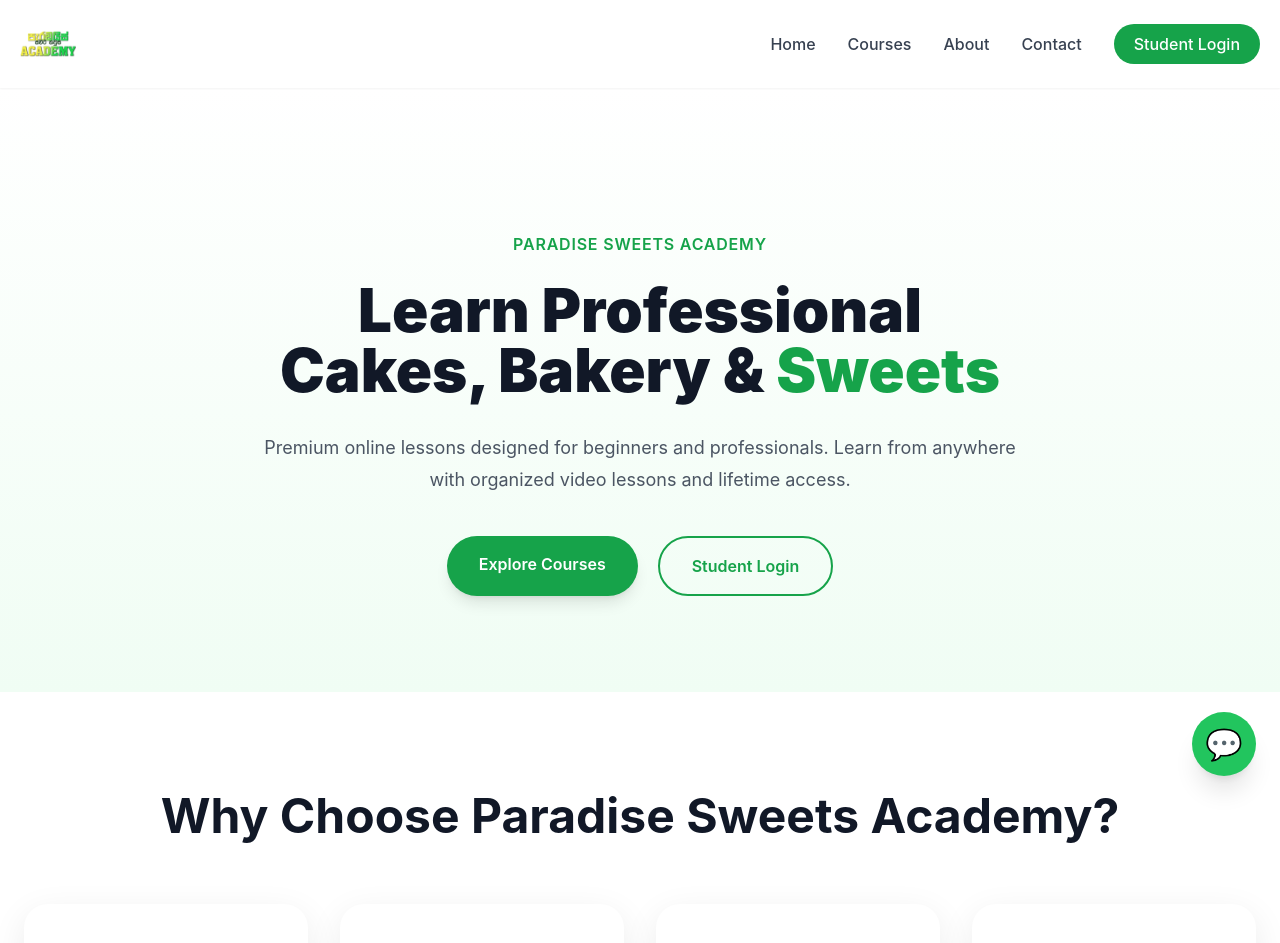
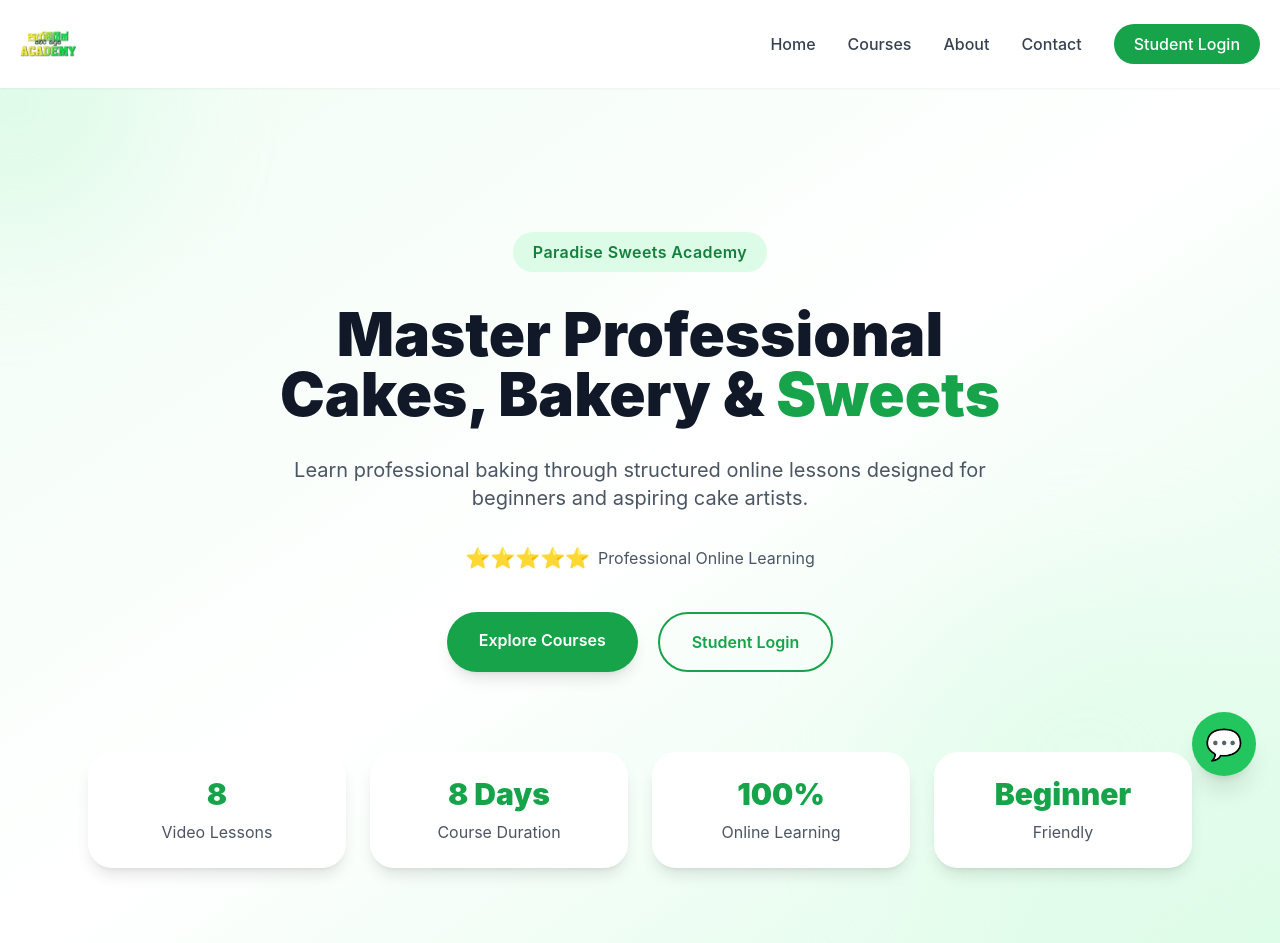
Before and after one commit to paradisesweethouseinfo/paradise-sweets-course-website-, a React (Vite) app: page / in a window 1280 px wide. Shown: the top 943 px of the page. Built offline with nearby package versions, Linux system fonts and the light colour scheme.

Commit message:
Update website

```diff
--- a/src/components/Hero.jsx
+++ b/src/components/Hero.jsx
@@ -3,51 +3,124 @@
 
 export default function Hero() {
   return (
-    <section className="pt-36 pb-24 bg-gradient-to-b from-white to-green-50">
-      <div className="max-w-5xl mx-auto px-6 text-center">
+    <section className="relative overflow-hidden bg-gradient-to-br from-green-50 via-white to-green-100 pt-28 md:pt-36 pb-24">
 
-        <motion.div
+      {/* Background Blobs */}
+      <div className="absolute -top-32 -left-32 w-72 h-72 bg-green-200 rounded-full blur-3xl opacity-30"></div>
+
+      <div className="absolute bottom-0 right-0 w-96 h-96 bg-green-100 rounded-full blur-3xl opacity-40"></div>
+
+      <div className="max-w-6xl mx-auto px-6 relative z-10 text-center">
+
+        {/* Academy Name */}
+
+        <motion.span
+          initial={{ opacity: 0, y: -20 }}
+          animate={{ opacity: 1, y: 0 }}
+          transition={{ duration: 0.6 }}
+          className="inline-block bg-green-100 text-green-700 px-5 py-2 rounded-full font-semibold tracking-wide"
+        >
+          Paradise Sweets Academy
+        </motion.span>
+
+        {/* Heading */}
+
+        <motion.h1
           initial={{ opacity: 0, y: 40 }}
           animate={{ opacity: 1, y: 0 }}
           transition={{ duration: 0.8 }}
+          className="mt-8 text-4xl md:text-6xl font-black text-gray-900 leading-tight"
         >
-          <span className="text-green-600 font-semibold tracking-wider uppercase">
-            Paradise Sweets Academy
-          </span>
-
-          <h1 className="text-5xl md:text-6xl font-black mt-6 leading-tight text-gray-900">
-            Learn Professional
+          Master Professional
           <br />
           Cakes, Bakery &
           <span className="text-green-600"> Sweets</span>
-          </h1>
+        </motion.h1>
 
-          <p className="mt-8 text-gray-600 text-lg leading-8 max-w-3xl mx-auto">
-            Premium online lessons designed for beginners and professionals.
-            Learn from anywhere with organized video lessons and lifetime access.
-          </p>
+        {/* Subtitle */}
 
-          <div className="flex justify-center gap-5 mt-10 flex-wrap">
+        <motion.p
+          initial={{ opacity: 0 }}
+          animate={{ opacity: 1 }}
+          transition={{ delay: .3 }}
+          className="mt-8 max-w-3xl mx-auto text-lg md:text-xl text-gray-600 leading-8"
+        >
+          Learn professional baking through structured online lessons designed
+          for beginners and aspiring cake artists.
+        </motion.p>
+
+        {/* Trust Badge */}
+
+        <motion.div
+          initial={{ opacity: 0 }}
+          animate={{ opacity: 1 }}
+          transition={{ delay: .5 }}
+          className="mt-8 flex justify-center items-center gap-2 text-yellow-500 text-xl"
+        >
+          ⭐⭐⭐⭐⭐
+          <span className="text-gray-600 text-base">
+            Professional Online Learning
+          </span>
+        </motion.div>
+
+        {/* Buttons */}
+
+        <motion.div
+          initial={{ opacity:0,y:30 }}
+          animate={{ opacity:1,y:0 }}
+          transition={{ delay:.6 }}
+          className="flex flex-wrap justify-center gap-5 mt-10"
+        >
 
           <Link
             to="/courses"
-              className="bg-green-600 text-white px-8 py-4 rounded-full hover:bg-green-700 transition font-semibold shadow-lg"
+            className="bg-green-600 text-white px-8 py-4 rounded-full font-semibold shadow-lg hover:bg-green-700 hover:scale-105 transition duration-300"
           >
             Explore Courses
           </Link>
 
           <Link
             to="/login"
-              className="border-2 border-green-600 text-green-600 px-8 py-4 rounded-full hover:bg-green-600 hover:text-white transition font-semibold"
+            className="border-2 border-green-600 text-green-600 px-8 py-4 rounded-full font-semibold hover:bg-green-600 hover:text-white hover:scale-105 transition duration-300"
           >
             Student Login
           </Link>
 
+        </motion.div>
+
+        {/* Statistics */}
+
+        <motion.div
+          initial={{ opacity:0,y:40 }}
+          animate={{ opacity:1,y:0 }}
+          transition={{ delay:.9 }}
+          className="grid grid-cols-2 md:grid-cols-4 gap-6 mt-20"
+        >
+
+          <div className="bg-white rounded-3xl shadow-lg p-6 hover:-translate-y-2 transition">
+            <h3 className="text-3xl font-black text-green-600">8</h3>
+            <p className="mt-2 text-gray-600">Video Lessons</p>
+          </div>
+
+          <div className="bg-white rounded-3xl shadow-lg p-6 hover:-translate-y-2 transition">
+            <h3 className="text-3xl font-black text-green-600">8 Days</h3>
+            <p className="mt-2 text-gray-600">Course Duration</p>
+          </div>
+
+          <div className="bg-white rounded-3xl shadow-lg p-6 hover:-translate-y-2 transition">
+            <h3 className="text-3xl font-black text-green-600">100%</h3>
+            <p className="mt-2 text-gray-600">Online Learning</p>
+          </div>
+
+          <div className="bg-white rounded-3xl shadow-lg p-6 hover:-translate-y-2 transition">
+            <h3 className="text-3xl font-black text-green-600">Beginner</h3>
+            <p className="mt-2 text-gray-600">Friendly</p>
           </div>
 
         </motion.div>
 
       </div>
+
     </section>
   );
 }
```
Lines whose indentation alone changed are shown as unchanged.
